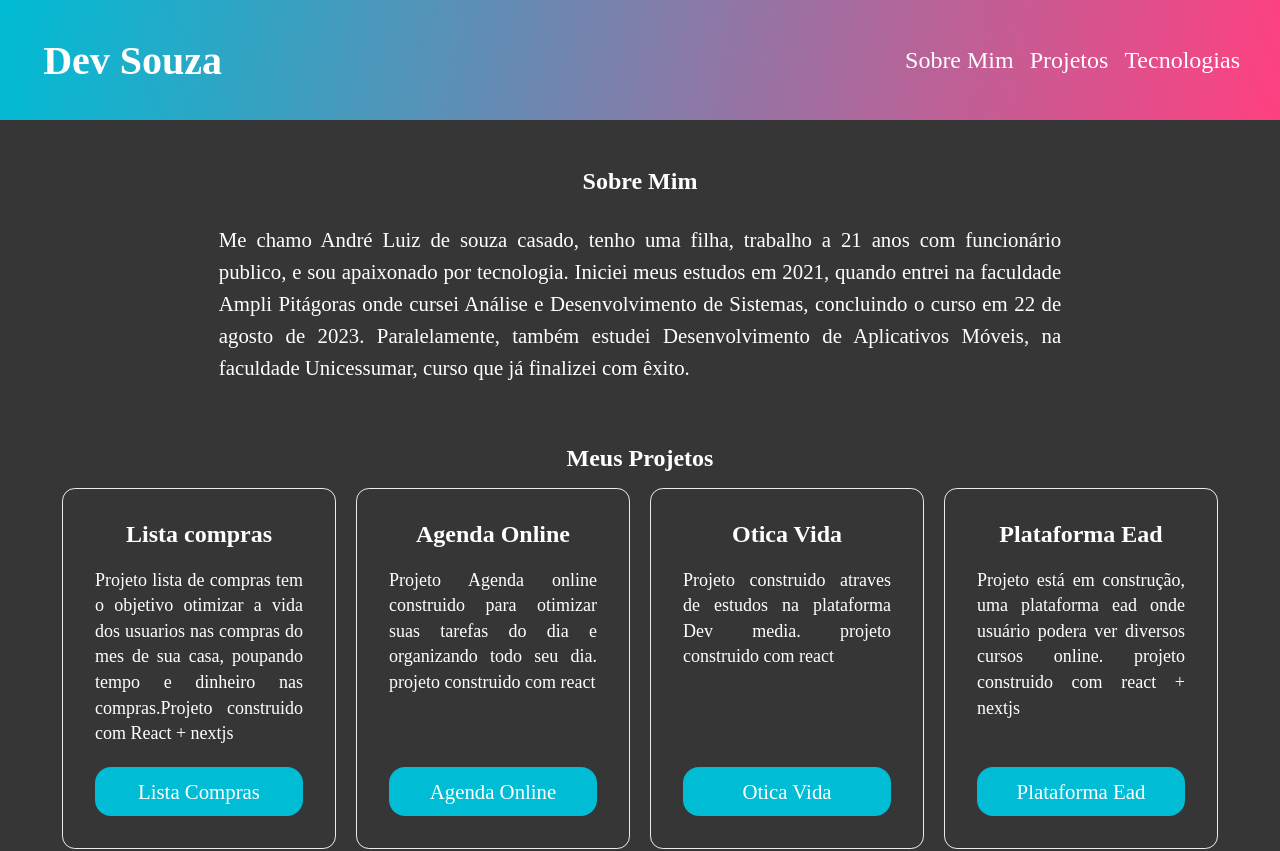
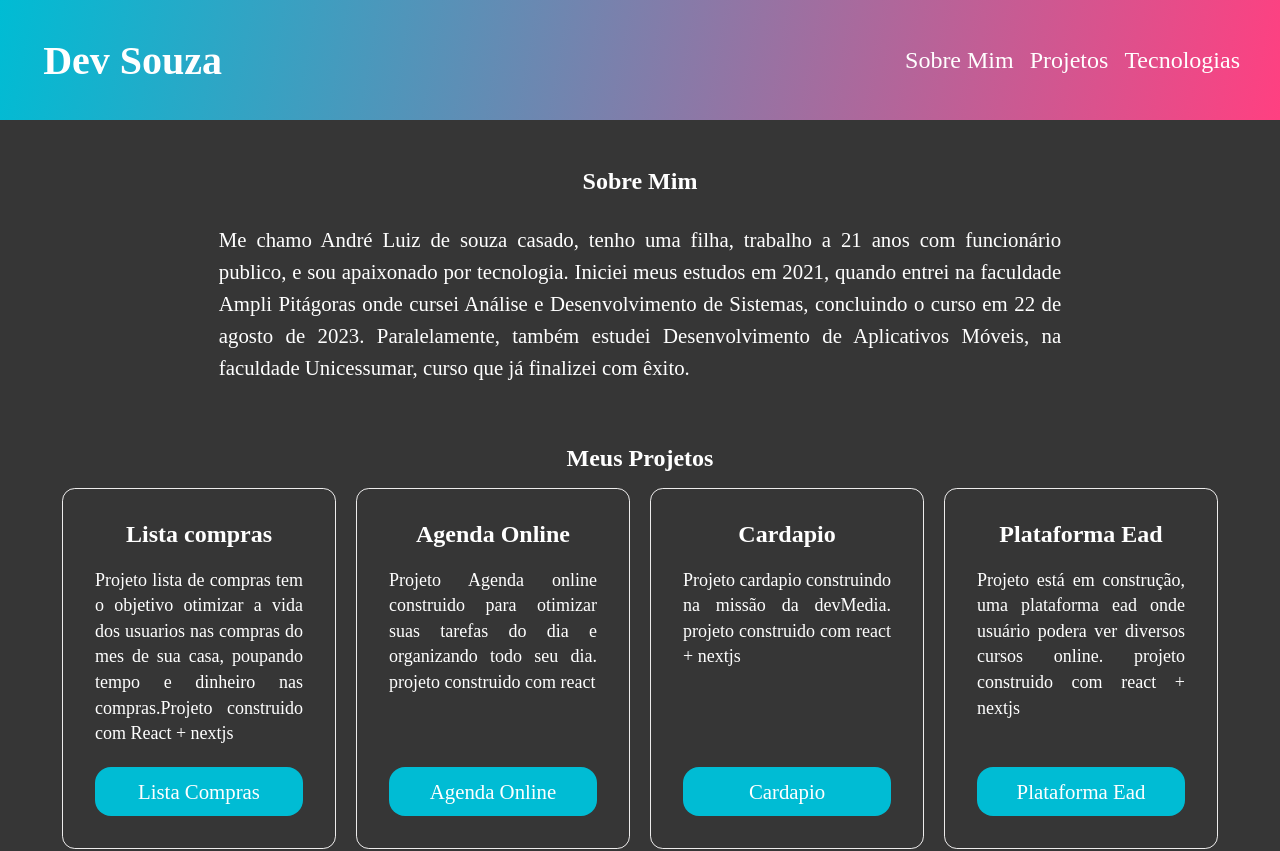
Before and after one commit to AndreSouzanl/landingPagePessoal, a Next.js app: page / in a window 1280 px wide. Shown: the top 851 px of the page. Built offline with nearby package versions, Linux system fonts and the light colour scheme.

Commit message:
atualizandoProjeto2508

```diff
--- a/src/componentes/Projetos/Projetos.jsx
+++ b/src/componentes/Projetos/Projetos.jsx
@@ -18,10 +18,10 @@ export default function Projetos(props) {
           texto="Agenda Online"
         />
         <Cards
-          titulo="Otica Vida"
-          descricao="Projeto construido atraves de estudos na plataforma Dev media. projeto construido com react"
-          url="https://site-estudo-otica-vida.vercel.app/"
-          texto="Otica Vida"
+          titulo="Cardapio"
+          descricao="Projeto cardapio construindo na missão da devMedia. projeto construido com react + nextjs"
+          url="https://menu-beta-ten.vercel.app/"
+          texto="Cardapio"
         />
         <Cards
           titulo="Plataforma Ead"
```
